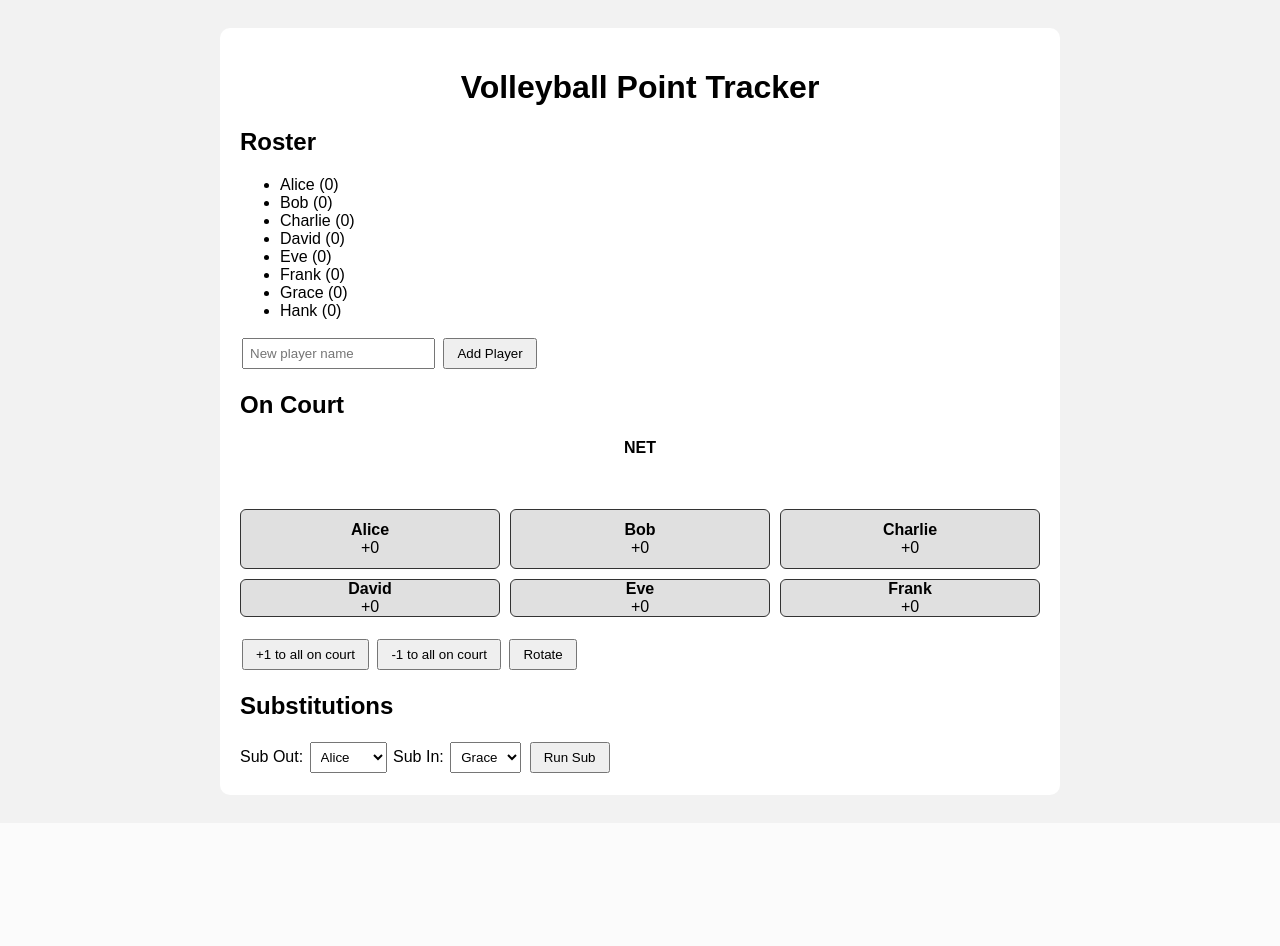
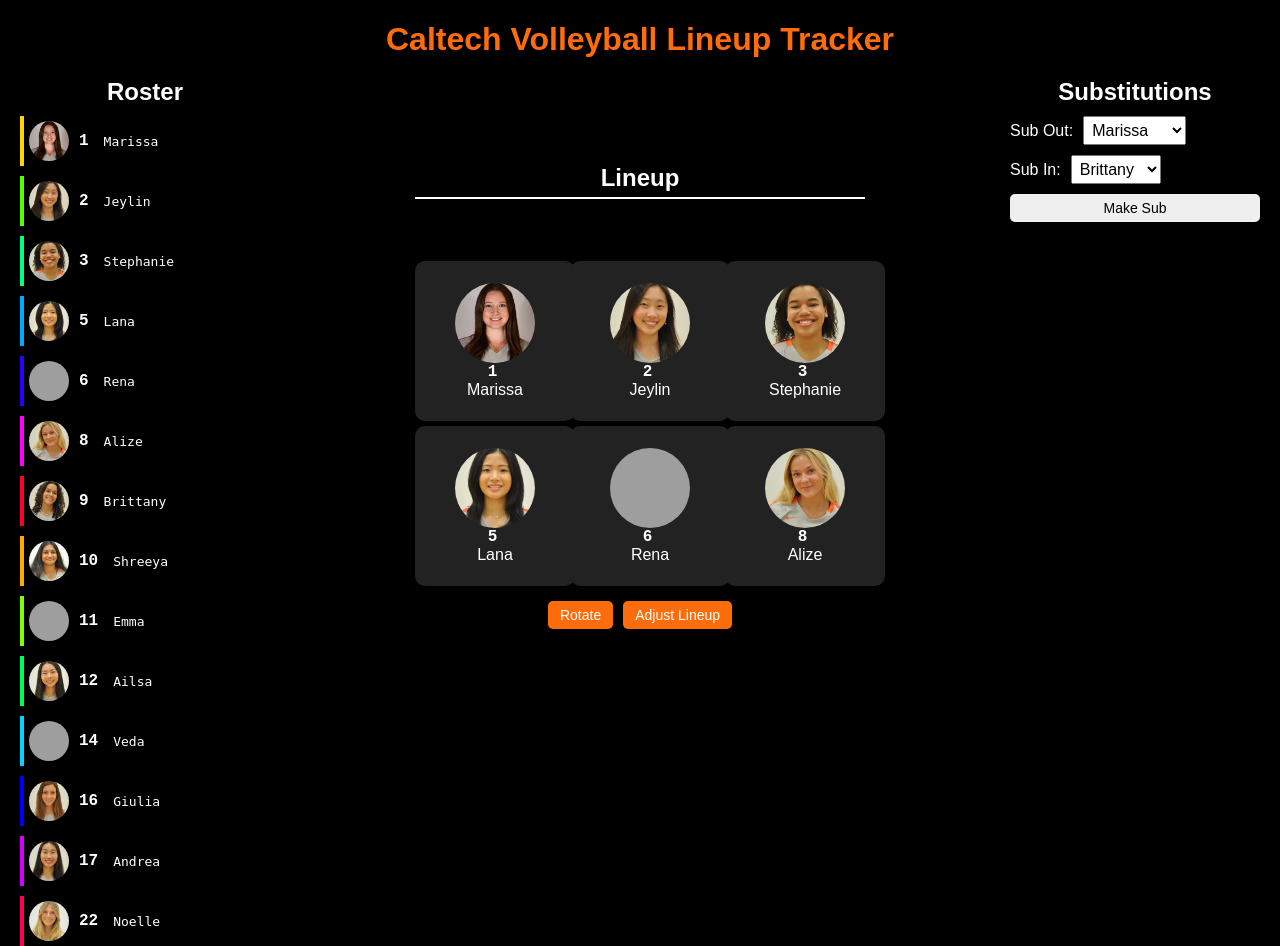
Before and after one commit to marissatill/Volleyball-Point-Differential-App, a Flask app: page / in a window 1280 px wide. Before the commit the page ends 773 px from the top, so only its background shows below. Run offline with Flask 3, Linux system fonts and the light colour scheme; grey boxes are pictures that could not be loaded.

Commit message:
rotations without scoring

```diff
--- a/app.py
+++ b/app.py
@@ -1,71 +1,54 @@
-# from flask import Flask, render_template, request
-#
-# app = Flask(__name__)
-#
-# @app.route("/")
-# def home():
-#     return "<h1>Hello, Coach!</h1><p>This is our app.</p>"
-#
-# if __name__ == "__main__":
-#     app.run(debug=True)
-
-
-from flask import Flask, render_template, request, redirect, url_for
+from flask import Flask, render_template, request
+from copy import deepcopy
+from roster_2025 import roster_data
 
 app = Flask(__name__)
 
-# ----- DATA -----
-# Sample roster, you can start empty or prefill
-roster = ["Alice", "Bob", "Charlie", "David", "Eve", "Frank", "Grace", "Hank"]
-on_court = roster[:6]  # first 6 players
-scores = {p: 0 for p in roster}
+on_court = deepcopy(roster_data[:6])
 
-# ----- ROUTES -----
 @app.route("/", methods=["GET", "POST"])
 def index():
-    global roster, on_court, scores
-    message = ""
+    global on_court
+    if request.method == "POST":
+        # Clockwise rotation for 2x3 grid
+        if "rotate" in request.form and len(on_court) == 6:
+            # Clockwise order: [0,1,2,5,4,3]
+            indices = [0,1,2,5,4,3]
+            rotated = [on_court[i] for i in indices[-1:] + indices[:-1]]
+            new_order = [None]*6
+            for orig_idx, new_player in zip(indices, rotated):
+                new_order[orig_idx] = new_player
+            on_court = new_order
 
-    if request.method == "POST":
-        # Add point to all on court
-        if "plus1" in request.form:
-            for p in on_court:
-                scores[p] += 1
-        elif "minus1" in request.form:
-            for p in on_court:
-                scores[p] -= 1
-        elif "add_player" in request.form:
-            name = request.form.get("player_name").strip()
-            if name and name not in roster:
-                roster.append(name)
-                scores[name] = 0
-                message = f"{name} added to roster."
-        elif "sub_out" in request.form:
-            out_p = request.form.get("sub_out")
-            in_p = request.form.get("sub_in")
-            if out_p in on_court and in_p in roster and in_p not in on_court:
-                idx = on_court.index(out_p)
-                on_court[idx] = in_p
-        elif "rotate" in request.form:
-            # Rotate clockwise: 0->5, 5->4, 4->3, 3->2, 2->1, 1->0
-            on_court[:] = [on_court[-1]] + on_court[:-1]
+        # Substitution
+        elif "sub_out" in request.form and "sub_in" in request.form:
+            out_name = request.form["sub_out"]
+            in_name = request.form["sub_in"]
 
-        return redirect(url_for("index"))
+            # Find index of player to sub out
+            out_index = next((i for i, p in enumerate(on_court) if p["name"] == out_name), None)
+            # Find player object to sub in
+            in_player = next((p for p in roster_data if p["name"] == in_name), None)
 
-    # Prepare substitution options
-    sub_out_options = on_court
-    sub_in_options = [p for p in roster if p not in on_court]
+            if out_index is not None and in_player:
+                on_court[out_index] = in_player  # swap in the current adjusted lineup
 
-    return render_template(
-        "index.html",
-        roster=roster,
-        on_court=on_court,
-        scores=scores,
-        sub_out_options=sub_out_options,
-        sub_in_options=sub_in_options,
-        message=message
-    )
+    return render_template("index.html", roster=roster_data, on_court=on_court)
 
+@app.route("/update_court", methods=["POST"])
+def update_court():
+    global on_court
+    data = request.get_json()
+    if isinstance(data, list):
+        # Rebuild on_court in this new order
+        new_order = []
+        for name in data:
+            player = next((p for p in roster_data if p["name"] == name), None)
+            if player:
+                new_order.append(player)
+        if len(new_order) == len(on_court):
+            on_court = new_order
+    return ("", 204)
 
 if __name__ == "__main__":
     app.run(debug=True)
--- a/requirements.txt
+++ b/requirements.txt
@@ -1,2 +1,5 @@
 flask
 gunicorn
+psycopg2-binary
+sqlalchemy
+flask_sqlalchemy
--- a/templates/index.html
+++ b/templates/index.html
@@ -2,72 +2,191 @@
 <html lang="en">
 <head>
 <meta charset="UTF-8">
-  <title>Volleyball Point Tracker</title>
+<title>Caltech Volleyball Lineup Tracker</title>
 <style>
-    body { font-family: sans-serif; background: #f2f2f2; padding: 20px; }
-    h1 { text-align: center; }
-    .container { max-width: 800px; margin: auto; background: white; padding: 20px; border-radius: 10px; }
-    .flex { display: flex; gap: 10px; flex-wrap: wrap; }
-    button { padding: 6px 12px; margin: 2px; }
-    select, input { padding: 6px; margin: 2px; }
-    .court { display: grid; grid-template-columns: repeat(3, 1fr); grid-template-rows: repeat(2, 60px); gap: 10px; margin: 20px 0; text-align: center; }
-    .player { border: 1px solid #333; border-radius: 6px; background: #e0e0e0; display: flex; justify-content: center; align-items: center; flex-direction: column; }
-    .net { grid-column: 1 / 4; text-align: center; font-weight: bold; margin-bottom: 10px; }
+body { margin:0; font-family:sans-serif; background-color:black; color:white; }
+h1 { color:#FF6C0C; text-align:center; margin-bottom:20px; }
+
+/* Titles row */
+.titles { display:grid; grid-template-columns:250px 1fr 250px; gap:20px; padding:0 20px; margin-bottom:5px; }
+.titles h2 { margin:0; text-align:center; color:white; }
+
+/* Container for the main content */
+.container { display:grid; grid-template-columns:250px 1fr 250px; gap:20px; padding:0 20px; }
+
+/* Roster */
+.roster { display:flex; flex-direction:column; gap:10px; margin-top:5px; }
+.player-item { display:flex; align-items:center; gap:10px; padding:5px; border-left:4px solid #0f0; cursor:pointer; font-family:monospace; }
+.player-item img { width:40px; height:40px; object-fit:cover; border-radius:50%; }
+.player-number { font-weight:bold; margin-right:5px; font-family:"Courier New", Courier, monospace; }
+
+/* Court */
+.court-container { display:flex; flex-direction:column; align-items:center; position:relative; margin-top:5px; }
+.court { display:grid; grid-template-columns: repeat(3, 140px); grid-template-rows: repeat(2, 140px); gap:15px; justify-content:center; align-items:center; margin-bottom:10px; }
+.court .player { display:flex; flex-direction:column; align-items:center; justify-content:center; background:#222; border-radius:10px; padding:10px; width:140px; height:140px; cursor:pointer; transition: transform 0.2s; }
+.court .player img { width:80px; height:80px; border-radius:50%; object-fit:cover; }
+.court .player.selected { outline: 3px solid #0ff; }
+
+.court.adjust-active { outline: 3px solid #FF6C0C; border-radius:12px; padding:8px; }
+
+.net {
+    grid-column: 1/4;
+    text-align: center;
+    font-weight: bold;
+    color: white;
+    font-size: 24px;
+    position:relative;
+    margin-bottom:10px;
+}
+.net::after {
+    content: "";
+    display: block;
+    height: 2px;
+    background: white;
+    width: calc(3*140px + 2*15px);
+    margin:5px auto 0 auto;
+}
+
+.court-buttons { display:flex; justify-content:center; gap:10px; margin:5px 0; }
+button { padding:6px 12px; cursor:pointer; border:none; border-radius:5px; font-size:14px; }
+button#rotate, button#adjustLineupBtn { background:#FF6C0C; color:white; transition: 0.2s; }
+button#adjustLineupBtn.active { outline: 3px solid #FF6C0C; }
+
+.subs { display:flex; flex-direction:column; gap:15px; margin-top:5px; }
+.subs h2 { text-align:center; margin:5px 0; color:white; }
+.subs form { display:flex; flex-direction:column; gap:10px; }
+.subs label { display:inline-block; margin-right:5px; font-size:16px; }
+.subs select { padding:4px; font-size:16px; }
+
+.sub-row { display:flex; align-items:center; gap:5px; }
 </style>
 </head>
 <body>
+
+<h1>Caltech Volleyball Lineup Tracker</h1>
+
+<!-- Titles row -->
+<div class="titles">
+    <h2>Roster</h2>
+    <h2 style="visibility:hidden;">Placeholder</h2>
+    <h2>Substitutions</h2>
+</div>
+
 <div class="container">
-  <h1>Volleyball Point Tracker</h1>
 
-  {% if message %}<p>{{ message }}</p>{% endif %}
-
-  <h2>Roster</h2>
-  <ul>
+<!-- Roster -->
+<div class="roster">
     {% for p in roster %}
-      <li>{{ p }} ({{ scores[p] }})</li>
-    {% endfor %}
-  </ul>
-
-  <form method="post">
-    <input type="text" name="player_name" placeholder="New player name">
-    <button type="submit" name="add_player">Add Player</button>
-  </form>
-
-  <h2>On Court</h2>
-  <div class="court">
-    <div class="net">NET</div>
-    {% for player in on_court %}
-      <div class="player">
-        <strong>{{ player }}</strong>
-        <span>+{{ scores[player] }}</span>
+    <div class="player-item" style="border-color: hsl({{ loop.index*50 % 360 }},100%,50%)">
+        <img src="{{ url_for('static', filename=p.image) if p.image else url_for('static', filename='default.png') }}">
+        <span class="player-number">{{p.number}}</span>
+        <span>{{ p.name }}</span>
     </div>
     {% endfor %}
 </div>
 
+<!-- Court -->
+<div class="court-container">
+    <div class="court" id="court">
+        <div class="net">Lineup</div>
+        {% for p in on_court %}
+        <div class="player" data-index="{{loop.index0}}">
+            <img src="{{ url_for('static', filename=p.image) if p.image else url_for('static', filename='default.png') }}">
+            <span class="player-number">{{p.number}}</span>
+            <span>{{p.name}}</span>
+        </div>
+        {% endfor %}
+    </div>
+    <div class="court-buttons">
+        <form method="post" style="display:inline;">
+            <button type="submit" name="rotate" id="rotate">Rotate</button>
+        </form>
+        <button type="button" id="adjustLineupBtn">Adjust Lineup</button>
+    </div>
+</div>
+
+<!-- Substitutions -->
+<div class="subs">
     <form method="post">
-    <button type="submit" name="plus1">+1 to all on court</button>
-    <button type="submit" name="minus1">-1 to all on court</button>
-    <button type="submit" name="rotate">Rotate</button>
-  </form>
-
-  <h2>Substitutions</h2>
-  <form method="post">
-    <label>Sub Out:
+        <div class="sub-row">
+            <label>Sub Out:</label>
             <select name="sub_out">
-        {% for p in sub_out_options %}
-          <option value="{{ p }}">{{ p }}</option>
+                {% for p in on_court %}
+                <option>{{p.name}}</option>
                 {% endfor %}
             </select>
-    </label>
-    <label>Sub In:
+        </div>
+        <div class="sub-row">
+            <label>Sub In:</label>
             <select name="sub_in">
-        {% for p in sub_in_options %}
-          <option value="{{ p }}">{{ p }}</option>
+                {% for p in roster %}
+                {% if p not in on_court %}
+                <option>{{p.name}}</option>
+                {% endif %}
                 {% endfor %}
             </select>
-    </label>
-    <button type="submit">Run Sub</button>
+        </div>
+        <button type="submit">Make Sub</button>
     </form>
 </div>
+
+<script>
+// Adjust lineup logic
+let adjustMode = false;
+const adjustBtn = document.getElementById('adjustLineupBtn');
+const court = document.getElementById('court');
+let firstSelected = null;
+
+adjustBtn.addEventListener('click', () => {
+    adjustMode = !adjustMode;
+    if(adjustMode){
+        adjustBtn.classList.add('active');
+        court.classList.add('adjust-active');
+    } else {
+        adjustBtn.classList.remove('active');
+        court.classList.remove('adjust-active');
+        document.querySelectorAll('.player').forEach(p => p.classList.remove('selected'));
+        firstSelected = null;
+    }
+});
+
+function saveCourtOrder(){
+    const players = Array.from(court.querySelectorAll('.player'));
+    const order = players.map(p => p.querySelector('span:last-child').textContent);
+    // grab player names in current order
+    fetch('/update_court', {
+        method:'POST',
+        headers:{'Content-Type':'application/json'},
+        body: JSON.stringify(order) // send names
+    });
+}
+
+// Highlight both selected players before swap
+court.querySelectorAll('.player').forEach(player => {
+    player.addEventListener('click', () => {
+        if(!adjustMode) return;
+
+        if(firstSelected === null){
+            firstSelected = player;
+            player.classList.add('selected');
+        } else {
+            // Highlight second before swapping
+            player.classList.add('selected');
+
+            // Delay swap slightly to show highlight
+            setTimeout(()=>{
+                const temp = firstSelected.innerHTML;
+                firstSelected.innerHTML = player.innerHTML;
+                player.innerHTML = temp;
+                firstSelected.classList.remove('selected');
+                player.classList.remove('selected');
+                firstSelected = null;
+                saveCourtOrder();
+            }, 150);
+        }
+    });
+});
+</script>
+
 </body>
 </html>
```
Also changed, not shown: roster_2025.py (added, +16 -0 lines), static/roster_photos/ailsa.png (added), static/roster_photos/alize.png (added), static/roster_photos/andrea.png (added), static/roster_photos/brittany.png (added), static/roster_photos/giulia.png (added), static/roster_photos/jeylin.png (added), static/roster_photos/lana.png (added), static/roster_photos/marissa.png (added), static/roster_photos/noelle.png (added), static/roster_photos/shreeya.png (added), static/roster_photos/stephanie.png (added), 1 other file. Lines whose indentation alone changed are shown as unchanged.
